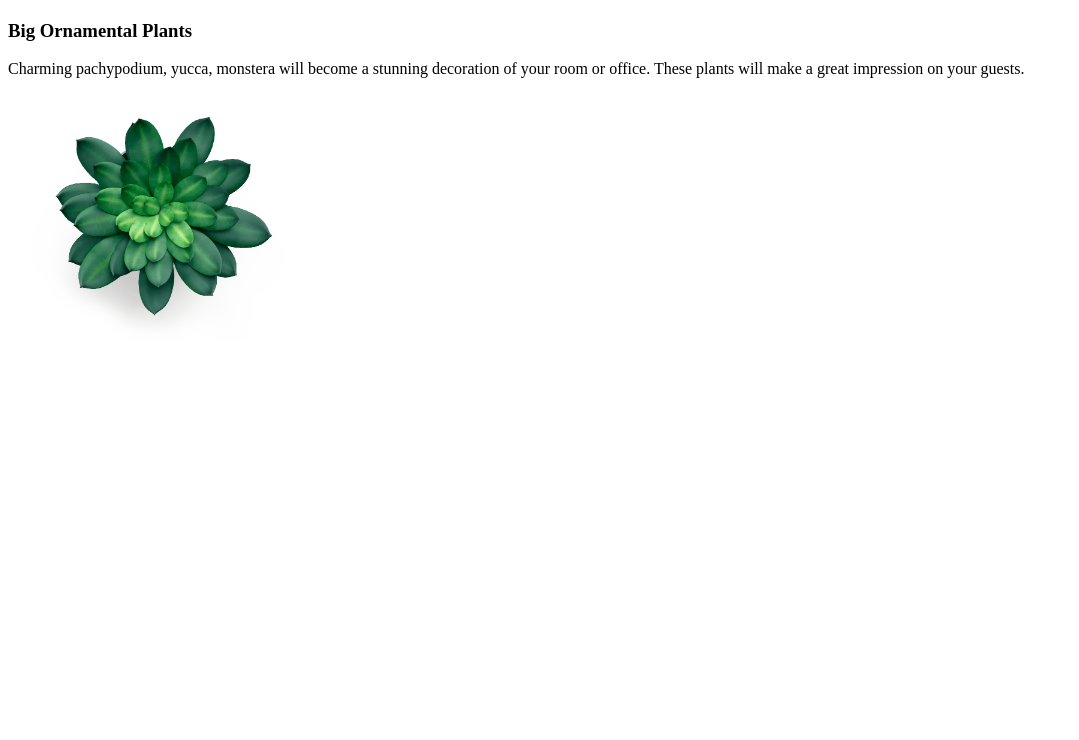
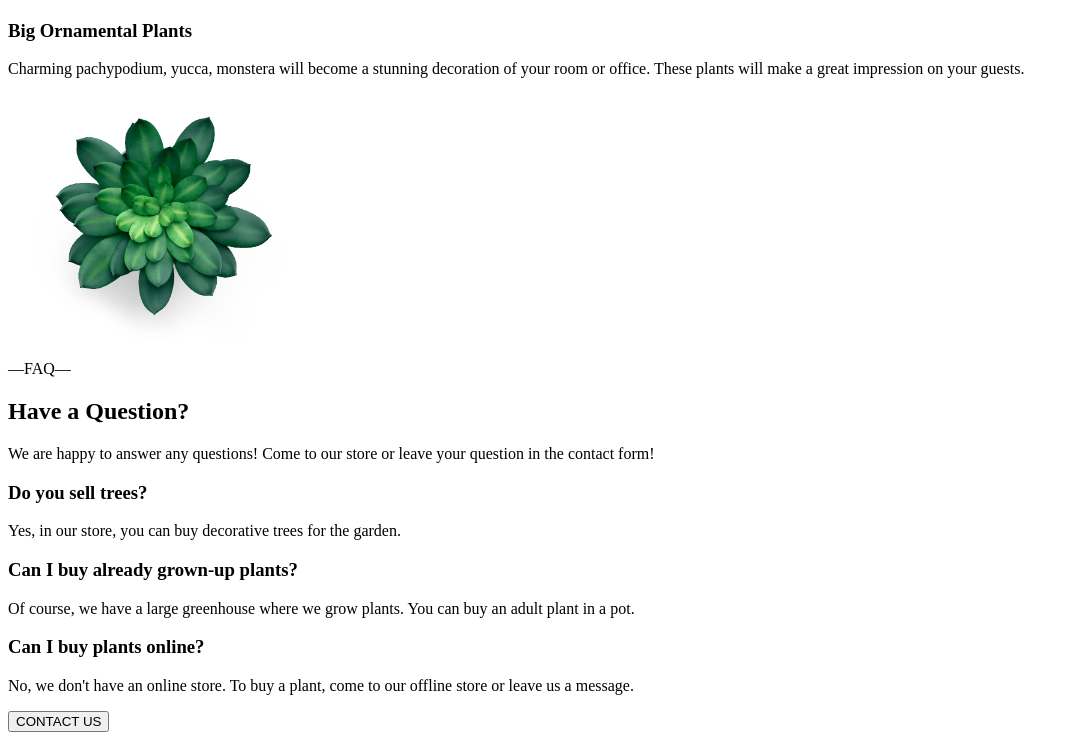
Before and after one commit to Oksana-Pak/656-html, a plain HTML site: page index.html in a window 1280 px wide. Shown: the part 1561-2301 px from the top of the page, without its empty margins (0-1079 px from the left). Before the commit the page ends 1913 px from the top, so only its background shows below. Drawn offline with Linux system fonts and the light colour scheme.

Commit message:
Add last block

```diff
--- a/index.html
+++ b/index.html
@@ -76,6 +76,28 @@
         <div class="green_flower">
             <img width="300" src="img/Green_flower.webp" alt="Green flower">
         </div>
+        <div class="questions">
+            <p class="ourplants_smallsubheading">―FAQ―</p>
+            <h2>Have a Question?</h2>
+            <p class="ourplants_subheading">We are happy to answer any questions! Come to our store or leave your
+                question in the contact form!</p>
+            <div class="questions_list">
+                <div class="question_list__question">
+                <h3>Do you sell trees?</h3>
+                <p>Yes, in our store, you can buy decorative trees for the garden.</p>
+            </div>
+            <div class="question_list__question">
+                <h3>Can I buy already grown-up plants?</h3>
+                <p>Of course, we have a large greenhouse where we grow plants. You can buy an adult plant in a pot.</p>
+            </div>
+            <div class="question_list__question">
+                <h3>Can I buy plants online?</h3>
+                <p>No, we don't have an online store. To buy a plant, come to our offline store or leave us a message.
+                </p>
+            </div>
+                <button>CONTACT US</button>
+            </div>
+        </div>
     </main>
     <footer>
     </footer>
```
